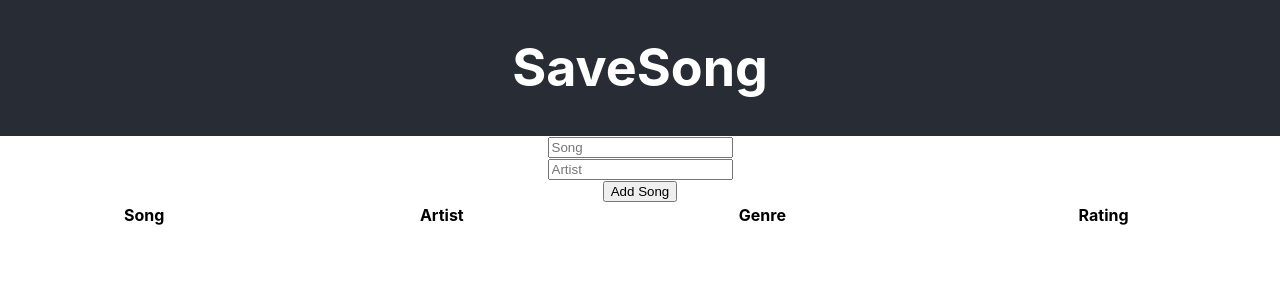
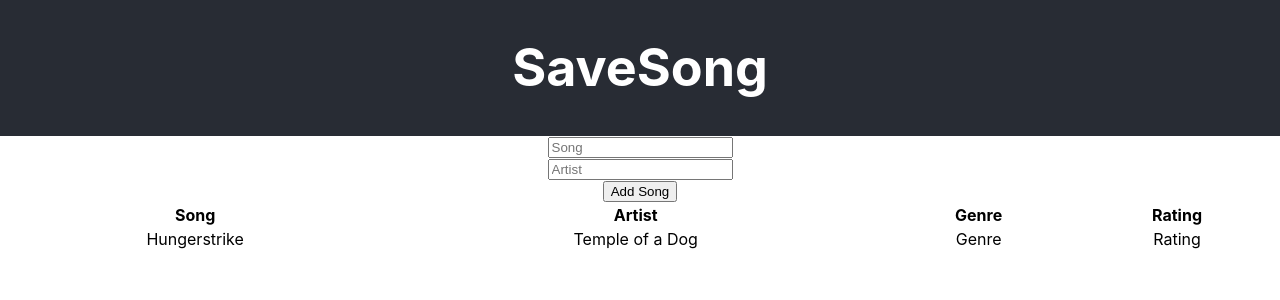
Before and after one commit to Tijs-vd-B/tijs_vd_b_eindopdracht_fed_level35, a React (Create React App) app: page / in a window 1280 px wide. Shown: the top 300 px of the page. Built offline with nearby package versions, Linux system fonts and the light colour scheme.

Commit message:
- Added basic rendering of the SongList

```diff
--- a/src/SongOverview.js
+++ b/src/SongOverview.js
@@ -51,9 +51,9 @@ class SongOverview extends Component {
               <th className="song-row__item">Genre</th>
               <th className="song-row__item">Rating</th>
             </tr>
+            <SongList songs={this.state.songs} />
           </tbody>
         </table>
-        <SongList songs={this.state.songs} />
       </div>
     );
   }
--- a/src/components/SongList.js
+++ b/src/components/SongList.js
@@ -1,7 +1,20 @@
 import React from "react";
 
 function SongList(props) {
-  return <div className="songlist-container"></div>;
+  const listItems = props.songs.map((item) => (
+    <tr
+      className="song-item"
+      key={item.id}
+      value={item.title}
+      // onClick={props.handleClickGroceryItem}
+    >
+      <td>{item.title}</td>
+      <td>{item.artist}</td>
+      <td>Genre</td>
+      <td>Rating</td>
+    </tr>
+  ));
+  return listItems;
 }
 
 export default SongList;
```
Also changed, not shown: 1 other file (tests, documents, lock files or other folders).
